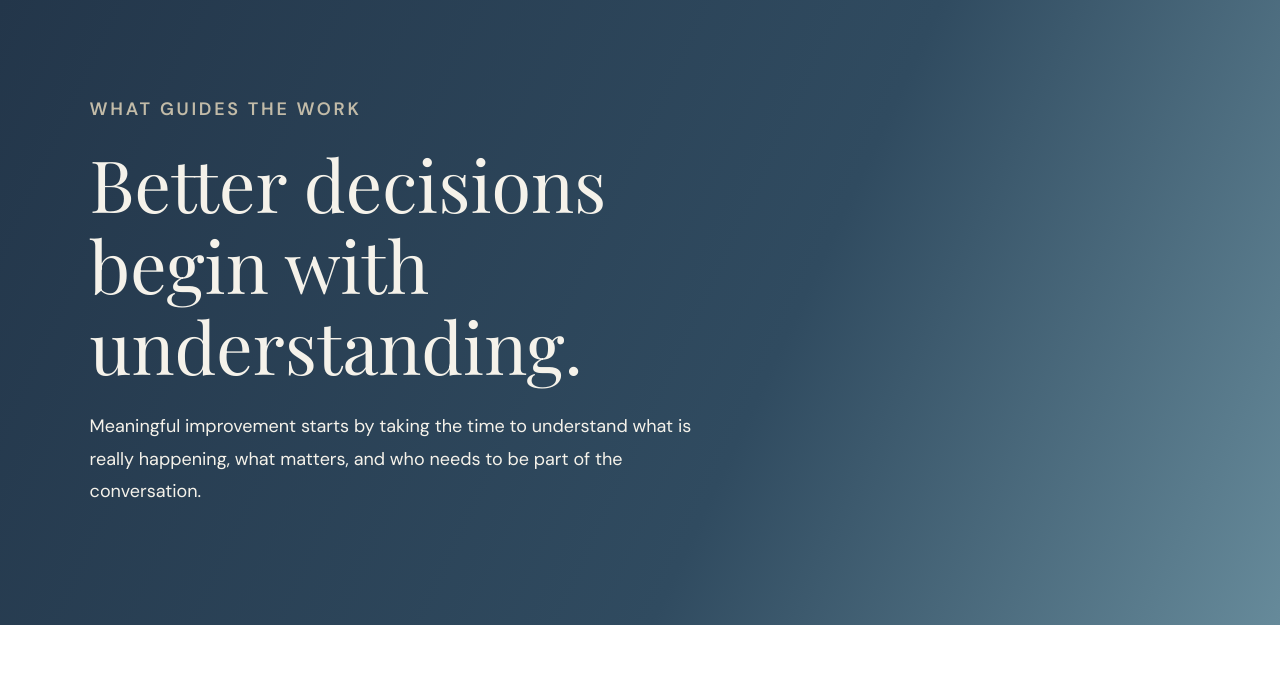
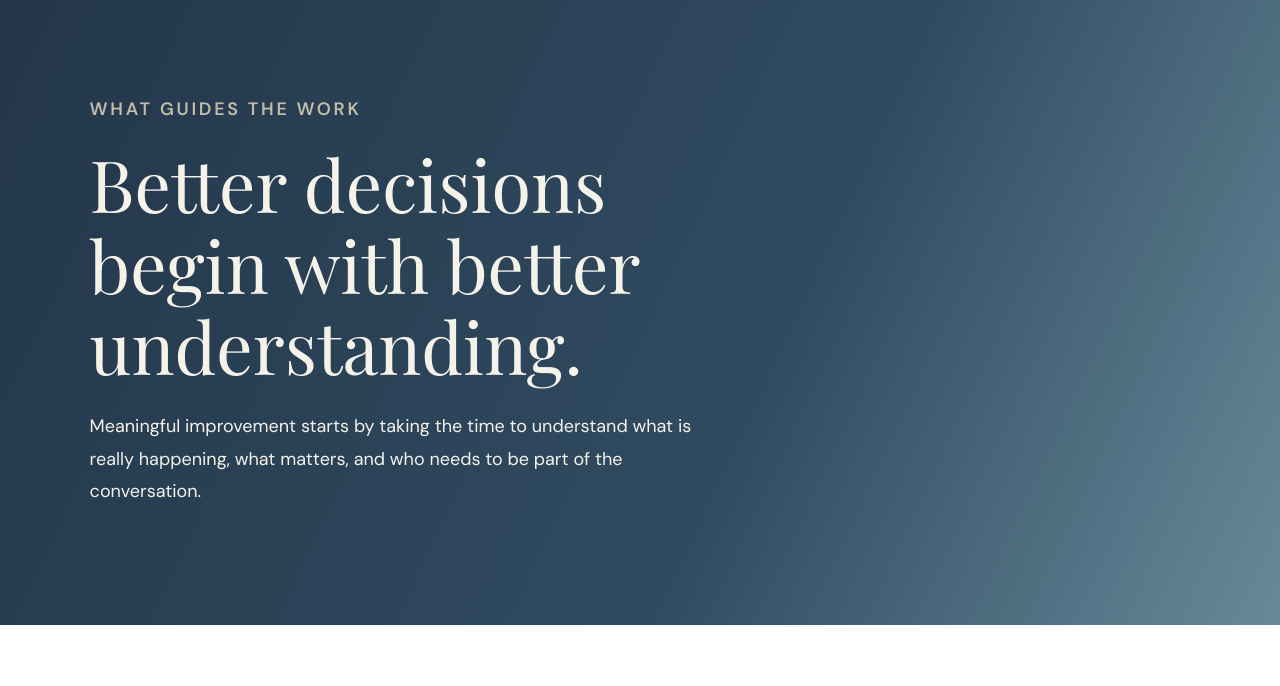
Before and after one commit to causewayconsultancy/causeway-website, an Astro site: page /philosophy in a window 1280 px wide. Shown: the part 114-800 px from the top of the page. Built offline with nearby package versions, Linux system fonts and the light colour scheme; Astro itself is replaced by a stand-in of ours.

Commit message:
Update header text for clarity

```diff
--- a/src/pages/philosophy.astro
+++ b/src/pages/philosophy.astro
@@ -10,7 +10,7 @@ import BaseLayout from "../layouts/BaseLayout.astro";
   <section class="philosophy-hero">
     <div class="hero-content">
       <p class="eyebrow">What Guides the Work</p>
-      <h1>Better decisions<br />begin with understanding.</h1>
+      <h1>Better decisions<br />begin with better understanding.</h1>
       <p>
         Meaningful improvement starts by taking the time to understand
         what is really happening, what matters, and who needs to be part
```
